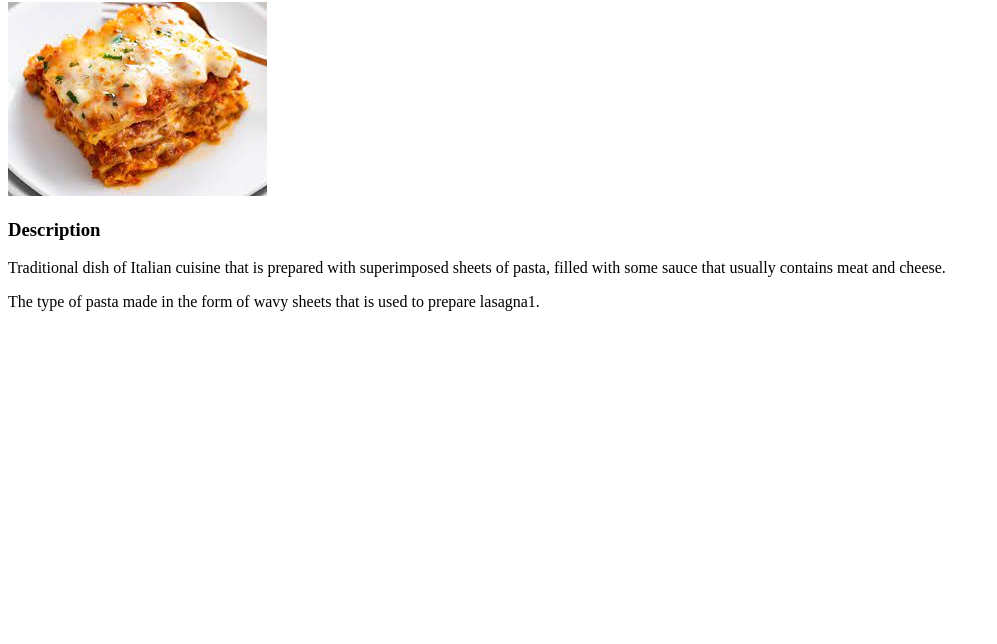
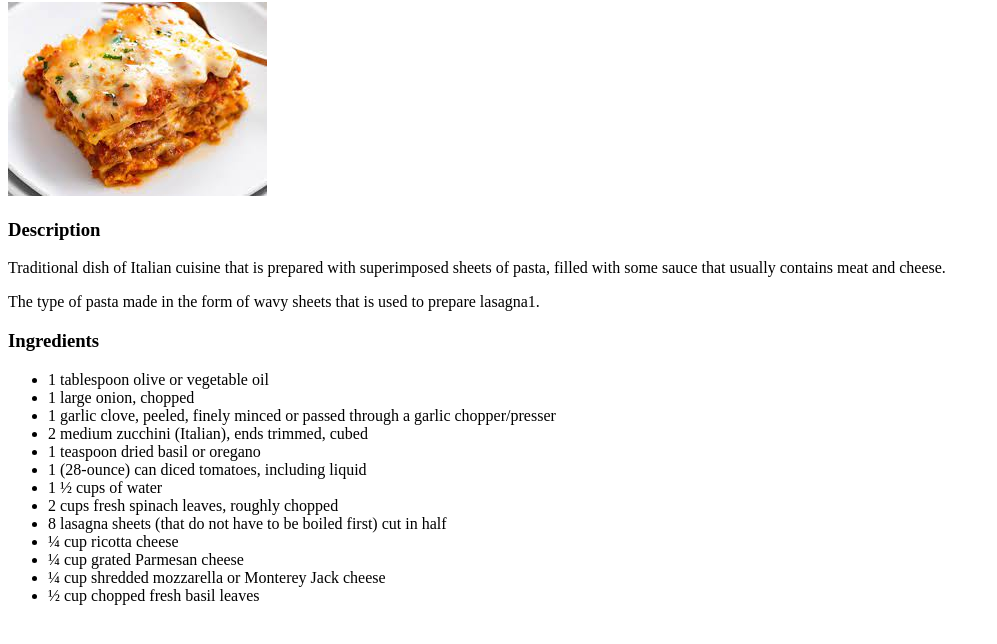
Before and after one commit to petenin23/odin-recipes, a plain HTML site: page recipes/lasagna.html in a window 1280 px wide. Shown: the part 78-722 px from the top of the page, without its empty margins (0-997 px from the left). Drawn offline with Linux system fonts and the light colour scheme.

Commit message:
Add recipes and lasagna.html

```diff
--- a/recipes/lasagna.html
+++ b/recipes/lasagna.html
@@ -13,5 +13,23 @@
         <h3>Description</h3>
         <p>Traditional dish of Italian cuisine that is prepared with superimposed sheets of pasta, filled with some sauce that usually contains meat and cheese.</p>
         <p>The type of pasta made in the form of wavy sheets that is used to prepare lasagna1.</p>
+
+        <h3>Ingredients</h3>
+
+        <ul>
+            <li>1 tablespoon olive or vegetable oil</li>
+            <li>1 large onion, chopped</li>
+            <li>1 garlic clove, peeled, finely minced or passed through a garlic chopper/presser</li>
+            <li>2 medium zucchini (Italian), ends trimmed, cubed</li>
+            <li>1 teaspoon dried basil or oregano</li>
+            <li>1 (28-ounce) can diced tomatoes, including liquid</li>
+            <li>1 ½ cups of water</li>
+            <li>2 cups fresh spinach leaves, roughly chopped</li>
+            <li>8 lasagna sheets (that do not have to be boiled first) cut in half</li>
+            <li>¼ cup ricotta cheese</li>
+            <li>¼ cup grated Parmesan cheese</li>
+            <li>¼ cup shredded mozzarella or Monterey Jack cheese</li>
+            <li>½ cup chopped fresh basil leaves</li>
+        </ul>
     </body>
     </html>
```
